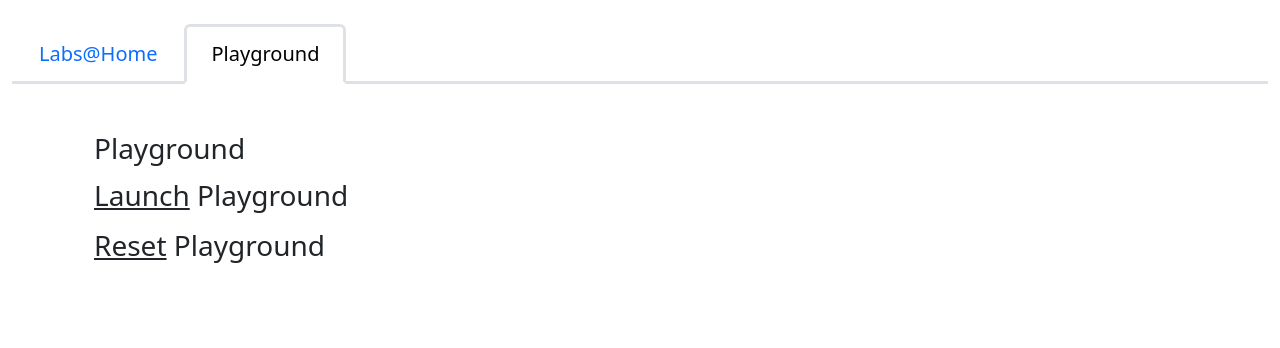
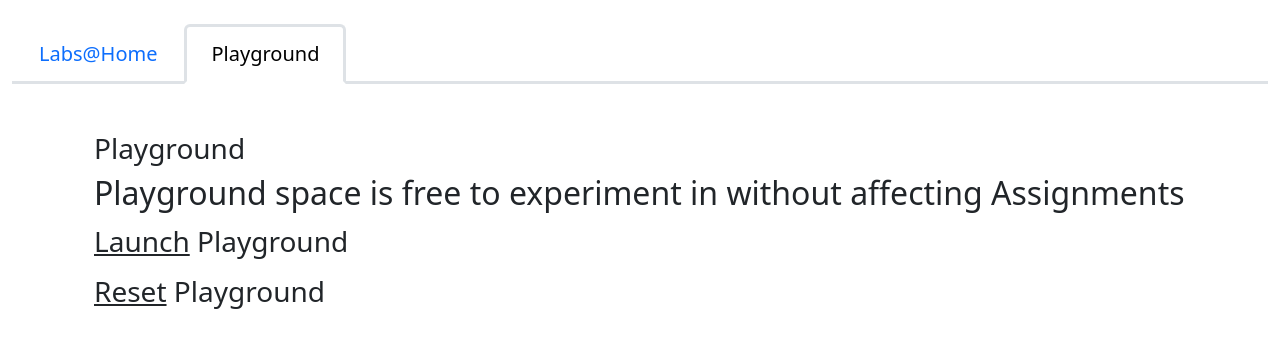
Before and after one commit to bange1cm/Labs-Home, a React (Vite) app: page /#/playground in a window 1280 px wide. Shown: the top 348 px of the page. Built offline with nearby package versions, Linux system fonts and the light colour scheme.

Commit message:
small fixes

```diff
--- a/src/pages/Download.tsx
+++ b/src/pages/Download.tsx
@@ -78,15 +78,6 @@ function Download() {
                   The assignment file has been saved in your Downloads folder.
                   It is ready for submission to your professor.
                 </h6>
-                <h6 style={{ fontSize: "1.25rem" }}>
-                  Also, you can now{" "}
-                  <Link to="/upload">upload the professor's starting file</Link>{" "}
-                  for Assignment{" "}
-                  {currentAssignment != null
-                    ? currentAssignment + 1
-                    : "Loading..."}
-                  .
-                </h6>
               </Col>
             </Row>
             <Row>
--- a/src/pages/Playground.tsx
+++ b/src/pages/Playground.tsx
@@ -9,6 +9,10 @@ function Playground() {
       <Row>
         <Col className="py-4">
           <h1>Playground</h1>
+          <h2>
+            Playground space is free to experiment in without affecting
+            Assignments
+          </h2>
           <h3>
             <LinkButton onClick={() => navigate("/playground-launch")}>
               Launch
```
